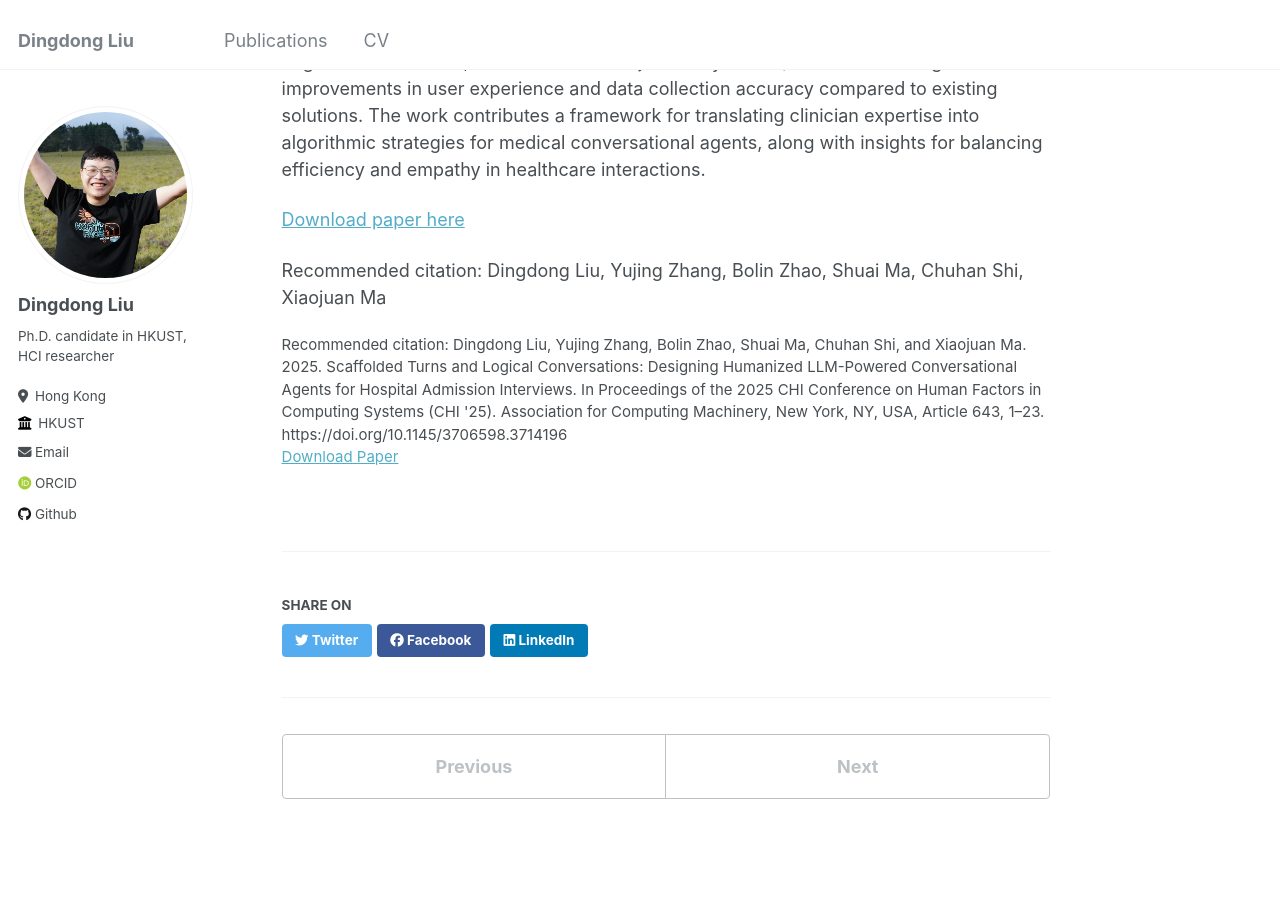
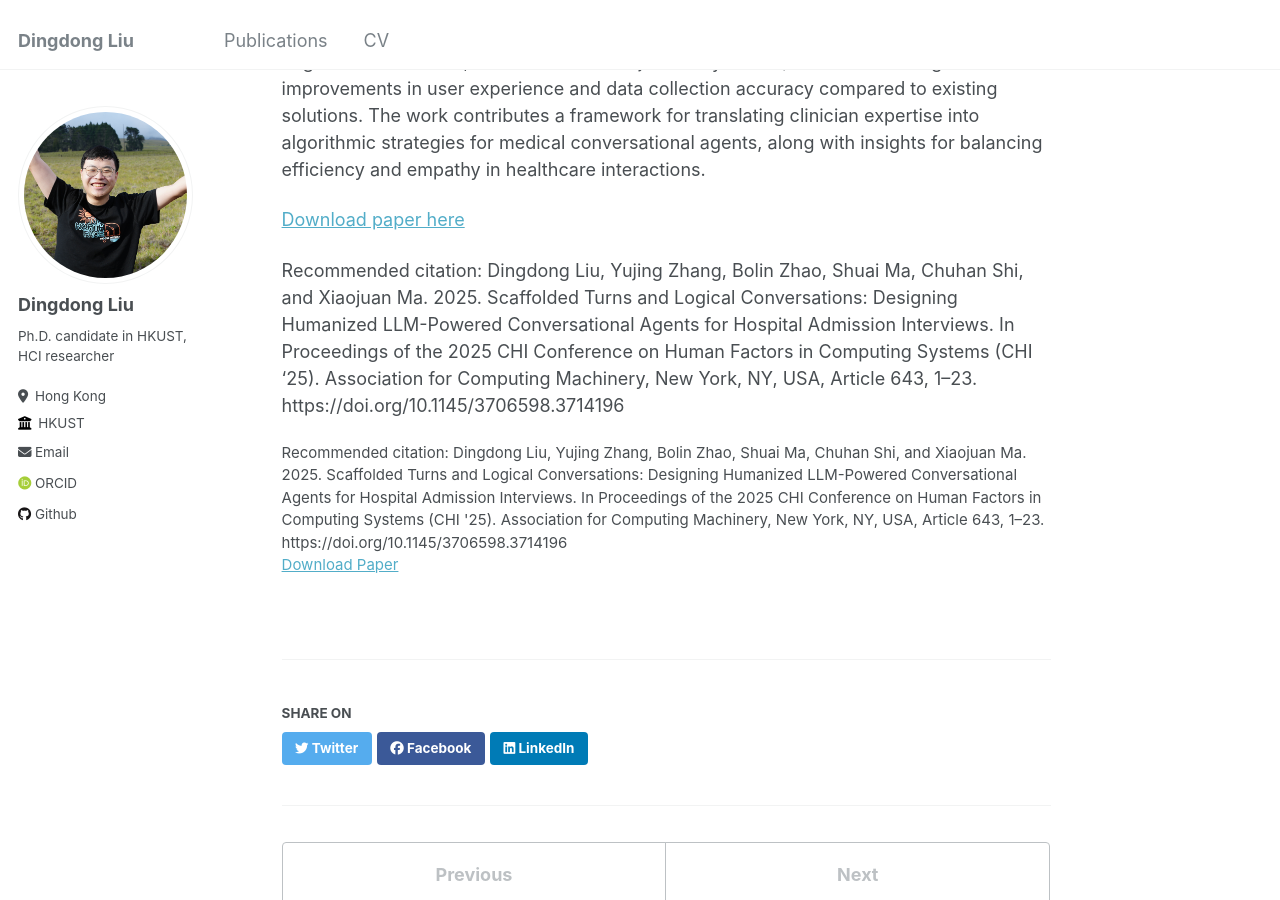
Before and after one commit to Dingdong-LIU/Dingdong-LIU.github.io, a Jekyll site: the page built from _publications/2025-CHI25-PAF.md, in a window 1280 px wide and 900 px high, scrolled down 373 px. Built offline with Jekyll 4.4.1, drawn with Linux system fonts in a browser that asks for light colours; some web fonts are replaced.

Commit message:
add: update sitations

```diff
--- a/_publications/2025-CHI25-PAF.md
+++ b/_publications/2025-CHI25-PAF.md
@@ -12,4 +12,4 @@ This project develops a more humanized LLM-powered conversational agent for hosp
 
 [Download paper here](https://dl.acm.org/doi/10.1145/3706598.3714196)
 
-Recommended citation: Dingdong Liu, Yujing Zhang, Bolin Zhao, Shuai Ma, Chuhan Shi, Xiaojuan Ma
+Recommended citation: Dingdong Liu, Yujing Zhang, Bolin Zhao, Shuai Ma, Chuhan Shi, and Xiaojuan Ma. 2025. Scaffolded Turns and Logical Conversations: Designing Humanized LLM-Powered Conversational Agents for Hospital Admission Interviews. In Proceedings of the 2025 CHI Conference on Human Factors in Computing Systems (CHI '25). Association for Computing Machinery, New York, NY, USA, Article 643, 1–23. https://doi.org/10.1145/3706598.3714196
```
Also changed, not shown: _publications/2025-CHI25-InsightBridge.md (+1 -1 lines), markdown_generator/publications.tsv (+2 -2 lines), 1 other file.
